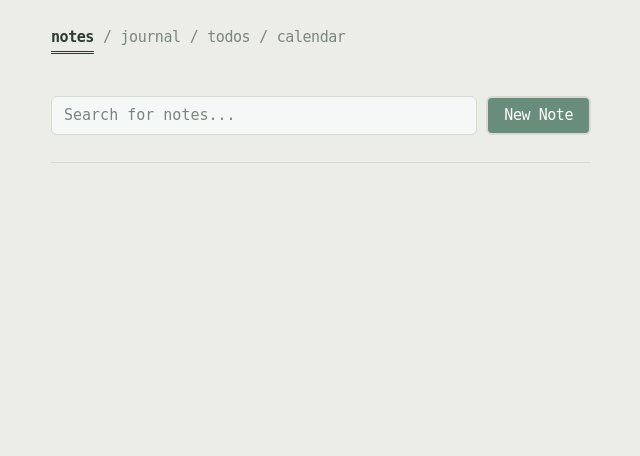
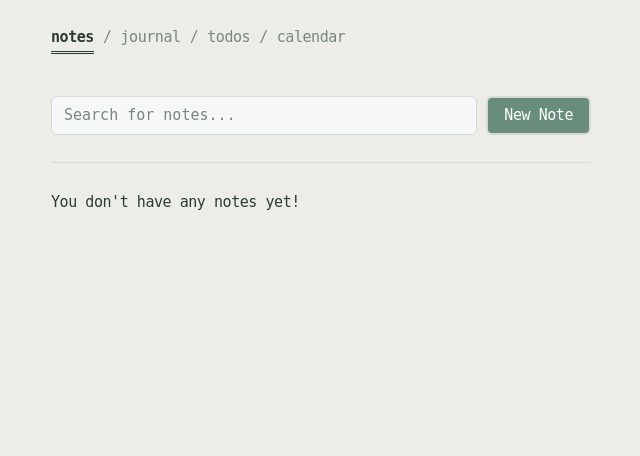
Before and after one commit to nmsalvatore/Littlenote, a Django app: page /notes/ in a window 1280 px wide. Shown: the part 147-603 px from the top of the page, without its empty margins (319-959 px from the left). Run offline with Django 5.2, Linux system fonts and the light colour scheme; the visitor is signed in with stand-in values (Sample User, id 1); data that the repository does not hold is empty; parts of the project's set-up code (start-up, migrations or seed data) failed here and were passed over.

Commit message:
feat: add simple message if notes are empty

```diff
--- a/src/apps/notes/templates/notes/list.html
+++ b/src/apps/notes/templates/notes/list.html
@@ -23,7 +23,11 @@
         <a href="{% url 'notes:new' %}">New Note</a>
     </div>
     <hr>
-    {% include 'notes/partials/list_entries.html' %}
+    {% if notes %}
+        {% include 'notes/partials/list_entries.html' %}
+    {% else %}
+        <p>You don't have any notes yet!</p>
+    {% endif %}
 {% endblock %}
 
 {% block scripts %}
```
